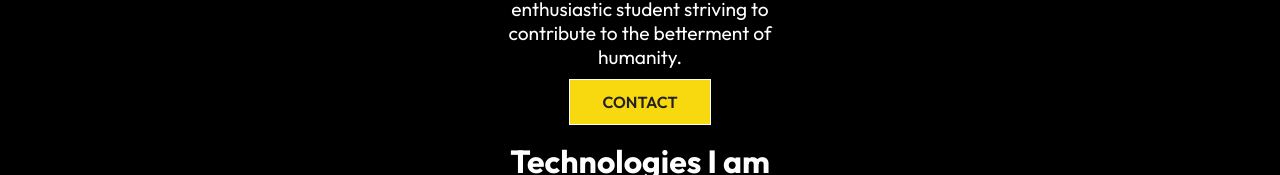
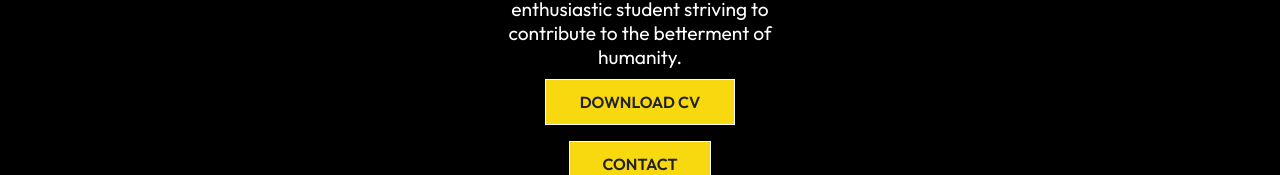
Before and after one commit to Pravindu-Bhashitha/My-Portfolio-Website, a React (Create React App) app: page /about in a window 1280 px wide. Shown: the part 739-914 px from the top of the page. Built offline with nearby package versions, Linux system fonts and the light colour scheme.

Commit message:
Finished the Portfolio

```diff
--- a/src/components/AboutContent.js
+++ b/src/components/AboutContent.js
@@ -6,29 +6,65 @@ import python from "../assets/Python.png";
 import react from "../assets/React.jpg";
 import SQL from "../assets/SQLN.png";
 import NET from "../assets/NETN.png";
-// import ME from "../assets/Me.jpg";
+// import CV from "../assets/YourCV.pdf";
 
 const AboutContent = () => {
+  const handleDownloadCV = () => {
+    // Create a virtual link element
+    const link = document.createElement("a");
+    link.href = "https://drive.google.com/file/d/1cudcTi2rJJajoil6tnuYfjilUIEa9MLH/view?usp=sharing"; // URL of your CV file
+    link.download = "Pravindu_Bhashitha.pdf"; // The default name for the downloaded file
+    link.target = "_blank";
+    link.click();
+  };
+
   return (
     <div className="about">
       <div className="left">
         {/* <img src={ME} alt="ProfilePhoto" className="pro-photo"></img> */}
         <h1>Who Am I?</h1>
-        <p style={{marginBottom:"10px"}}>
+        <p style={{ marginBottom: "10px" }}>
           I am a dedicated, self-driven, and enthusiastic student striving to
           contribute to the betterment of humanity.
         </p>
+        <button
+          className="btn"
+          style={{ width: "60%", marginLeft: "20%", marginBottom: "5%" }}
+          onClick={handleDownloadCV}
+        >
+          Download CV
+        </button>
         <Link to="/contact">
           <button className="btn">Contact</button>
         </Link>
         <div className="right">
           <h1>Technologies I am good at...</h1>
           <div className="img-container">
-            <img src={java} alt="javaimage" style={{width:"100px",height:"80px",margin:"0 20px 0 0"}}></img>
-            <img src={python} alt="pythonimage" style={{width:"80px",height:"80px",margin:"0 20px 0 0"}}></img>
-            <img src={react} alt="reactimage" style={{width:"100px",height:"80px",margin:"0 20px 0 0"}}></img>
-            <img src={SQL} alt="sqlimage" style={{width:"100px",height:"80px",margin:"0 20px 0 -25px"}}></img>
-            <img src={NET} alt="sqlimage" style={{width:"100px",height:"80px",margin:"0 20px 0 -25px"}}></img>
+            <img
+              src={java}
+              alt="javaimage"
+              style={{ width: "100px", height: "80px", margin: "0 20px 0 0" }}
+            ></img>
+            <img
+              src={python}
+              alt="pythonimage"
+              style={{ width: "80px", height: "80px", margin: "0 20px 0 0" }}
+            ></img>
+            <img
+              src={react}
+              alt="reactimage"
+              style={{ width: "100px", height: "80px", margin: "0 20px 0 0" }}
+            ></img>
+            <img
+              src={SQL}
+              alt="sqlimage"
+              style={{ width: "100px", height: "80px", margin: "0 20px 0 -25px" }}
+            ></img>
+            <img
+              src={NET}
+              alt="sqlimage"
+              style={{ width: "100px", height: "80px", margin: "0 20px 0 -25px" }}
+            ></img>
           </div>
         </div>
       </div>
```
